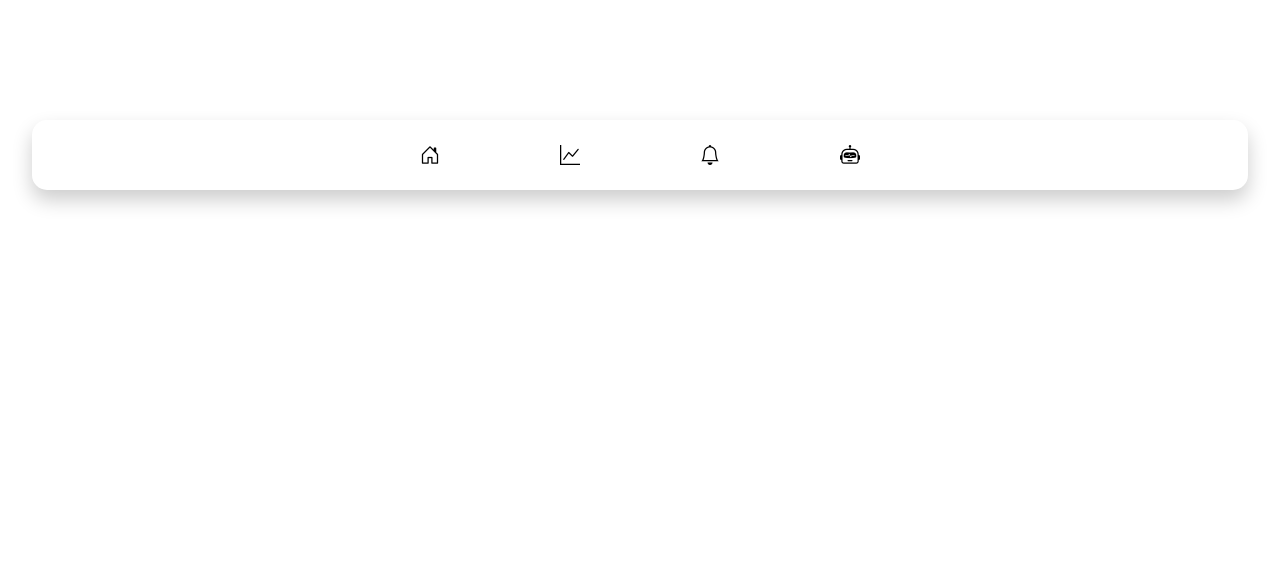
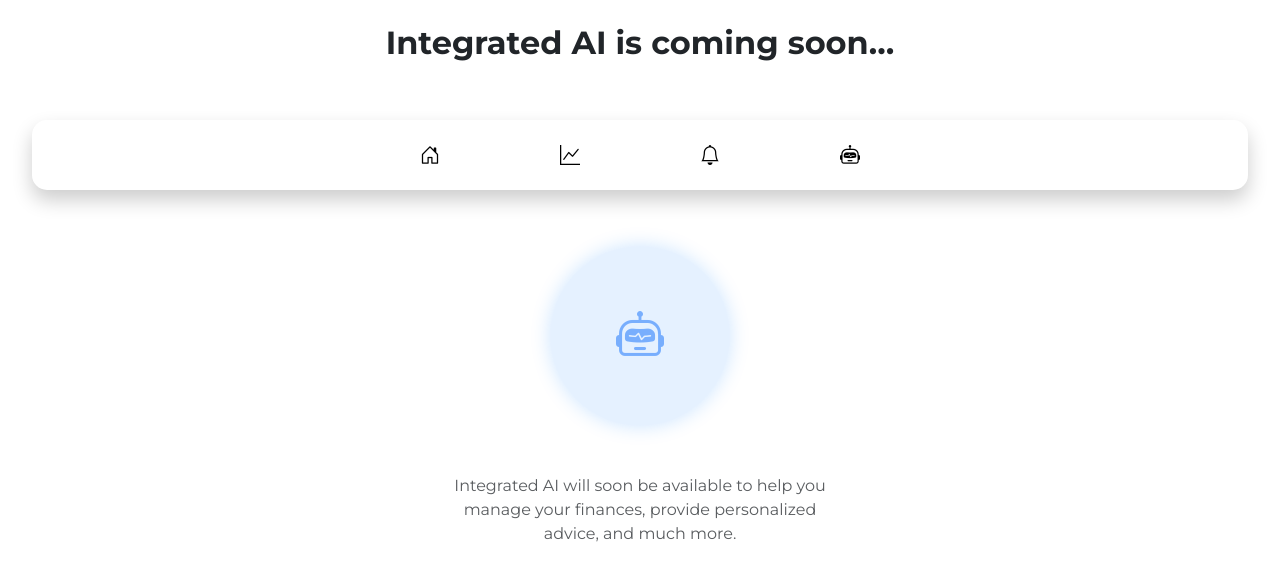
Before and after one commit to Alessandro0418/Capstone-Project, a React (Vite) app: page /AI in a window 1280 px wide. Before the commit this address had no page. Shown: the top 580 px of the page. Built offline with nearby package versions, Linux system fonts and the light colour scheme.

Commit message:
Fixes + AiPage added (ai currently not available)

```diff
--- a/src/App.jsx
+++ b/src/App.jsx
@@ -8,6 +8,7 @@ import "./App.css";
 import MobileNavbar from "./components/MobileNavbar";
 import ChartsPage from "./components/ChartsPage";
 import NotificationPage from "./components/NotificationPage";
+import AiPage from "./components/AIPage";
 
 function App() {
   return (
@@ -21,6 +22,7 @@ function App() {
         <Route path="/Home" element={<HomePage />} />
         <Route path="/charts" element={<ChartsPage />} />
         <Route path="/notifications" element={<NotificationPage />} />
+        <Route path="/AI" element={<AiPage />} />
       </Routes>
       <MobileNavbar />
     </BrowserRouter>
--- /dev/null
+++ b/src/components/AIPage.jsx
@@ -0,0 +1,54 @@
+import { useEffect, useState } from "react";
+import "./MobileNavbar.css";
+import {
+  Container,
+  Row,
+  Col,
+  Card,
+  Button,
+  ButtonGroup,
+  Badge,
+  Spinner,
+} from "react-bootstrap";
+import axios from "axios";
+import moment from "moment";
+import "bootstrap-icons/font/bootstrap-icons.css";
+
+export default function AiPage() {
+  return (
+    <Container className="py-4 mb-5">
+      <h2 className="fw-bold mb-4 text-center pb-7 welcome-message">
+        Integrated AI is coming soon…
+      </h2>
+      <div className="d-flex justify-content-center align-items-start">
+        <div
+          style={{
+            width: "180px",
+            height: "180px",
+            borderRadius: "50%",
+            backgroundColor: "rgba(0, 123, 255, 0.1)",
+            display: "flex",
+            alignItems: "center",
+            justifyContent: "center",
+            boxShadow: "0 0 20px rgba(0, 123, 255, 0.2)",
+            position: "relative",
+            animation: "pulse 2s infinite",
+            marginBottom: "3rem",
+          }}
+          className="ai-placeholder-circle"
+        >
+          <i
+            className="bi bi-robot text-primary opacity-50"
+            style={{ fontSize: "3rem" }}
+          ></i>
+        </div>
+      </div>
+      <div className="d-flex justify-content-center align-items-center">
+        <p className="text-muted text-center" style={{ maxWidth: "400px" }}>
+          Integrated AI will soon be available to help you manage your finances,
+          provide personalized advice, and much more.
+        </p>
+      </div>
+    </Container>
+  );
+}
--- a/src/components/MobileNavbar.jsx
+++ b/src/components/MobileNavbar.jsx
@@ -62,7 +62,7 @@ const MobileNavbar = () => {
       </button>
 
       {/* AI */}
-      <button className="mobile-nav-button" onClick={() => navigate("/ai")}>
+      <button className="mobile-nav-button" onClick={() => navigate("/AI")}>
         <i className="bi bi-robot fs-5"></i>
       </button>
     </div>
--- a/src/components/TransactionForm.jsx
+++ b/src/components/TransactionForm.jsx
@@ -29,6 +29,7 @@ function TransactionForm({ onTransactionAdded, categories }) {
     data: new Date().toISOString().split("T")[0],
     categoriaId: "",
     type: `EXPENSE`,
+    ricorrente: false,
   });
 
   const [error, setError] = useState(null);
@@ -67,14 +68,20 @@ function TransactionForm({ onTransactionAdded, categories }) {
           Authorization: `Bearer ${token}`,
         },
       });
+
       setSuccess("Transaction successfully added!");
+
+      // reset del form
       setTransactionData({
         descrizione: "",
+        icona: "bi-cart",
         importo: "",
         data: new Date().toISOString().split("T")[0],
         categoriaId: "",
         type: `EXPENSE`,
+        ricorrente: false,
       });
+
       setTimeout(() => {
         if (onTransactionAdded) {
           onTransactionAdded();
@@ -88,6 +95,7 @@ function TransactionForm({ onTransactionAdded, categories }) {
       setError("Errore nell'aggiunta della transazione. Riprova.");
     }
   };
+
   return (
     <Form onSubmit={handleSubmit} className="p-3">
       {error && <Alert variant="danger">{error}</Alert>}
@@ -115,10 +123,10 @@ function TransactionForm({ onTransactionAdded, categories }) {
             <div
               key={icon}
               onClick={() => handleIconSelect(icon)}
-              className={`p-2 border-0 rounded cursor-pointer transition-all bg-dark ${
+              className={`p-2 border-0 rounded cursor-pointer transition-all ${
                 transactionData.icona === icon
-                  ? "bg-primary text-white border-primary shadow"
-                  : "bg-white text-dark hover-bg-light"
+                  ? "bg-dark text-white shadow"
+                  : "bg-white text-dark border"
               }`}
               style={{ cursor: "pointer", fontSize: "1.2rem" }}
             >
@@ -139,6 +147,25 @@ function TransactionForm({ onTransactionAdded, categories }) {
           required
           placeholder="10.50"
         />
+      </Form.Group>
+
+      <Form.Group className="mb-3" controlId="formRicorrente">
+        <Form.Check
+          type="checkbox"
+          label="Set as recurring transaction"
+          checked={transactionData.ricorrente}
+          onChange={(e) =>
+            setTransactionData({
+              ...transactionData,
+              ricorrente: e.target.checked,
+            })
+          }
+          className="text-muted"
+          style={{ fontSize: "0.9rem" }}
+        />
+        <Form.Text className="text-muted">
+          (This will appear in the Deadlines notifications section)
+        </Form.Text>
       </Form.Group>
 
       <Form.Group className="mb-3">
@@ -170,7 +197,7 @@ function TransactionForm({ onTransactionAdded, categories }) {
         </Form.Control>
       </Form.Group>
 
-      <Form.Group className="mb-3">
+      <Form.Group className="mb-4">
         <Form.Label>Transaction Type</Form.Label>
         <Form.Control
           as="select"
@@ -184,7 +211,7 @@ function TransactionForm({ onTransactionAdded, categories }) {
         </Form.Control>
       </Form.Group>
 
-      <Button type="submit" className="btn-custom3">
+      <Button type="submit" className="btn-custom3 w-100">
         Add Transaction
       </Button>
     </Form>
```
